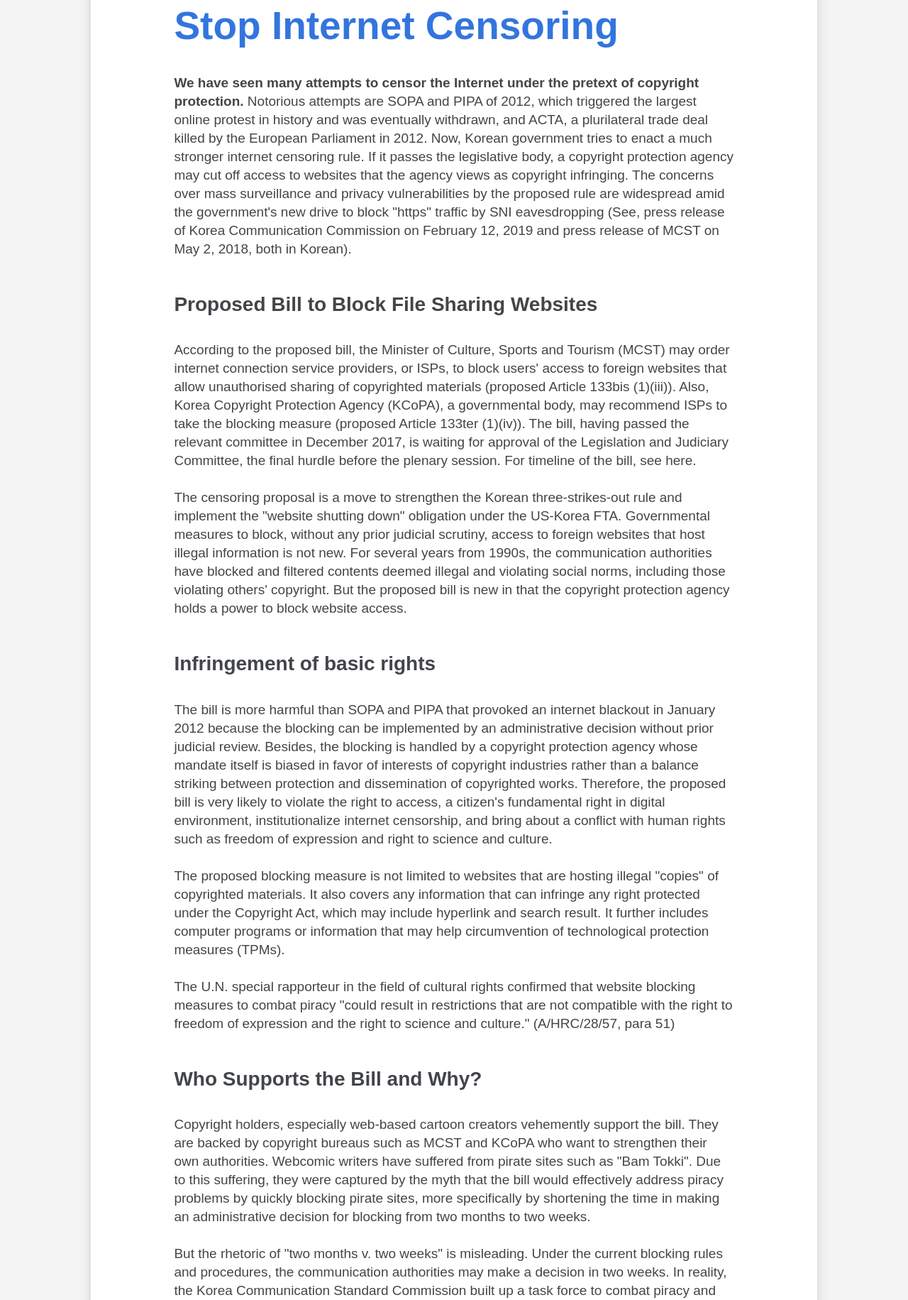
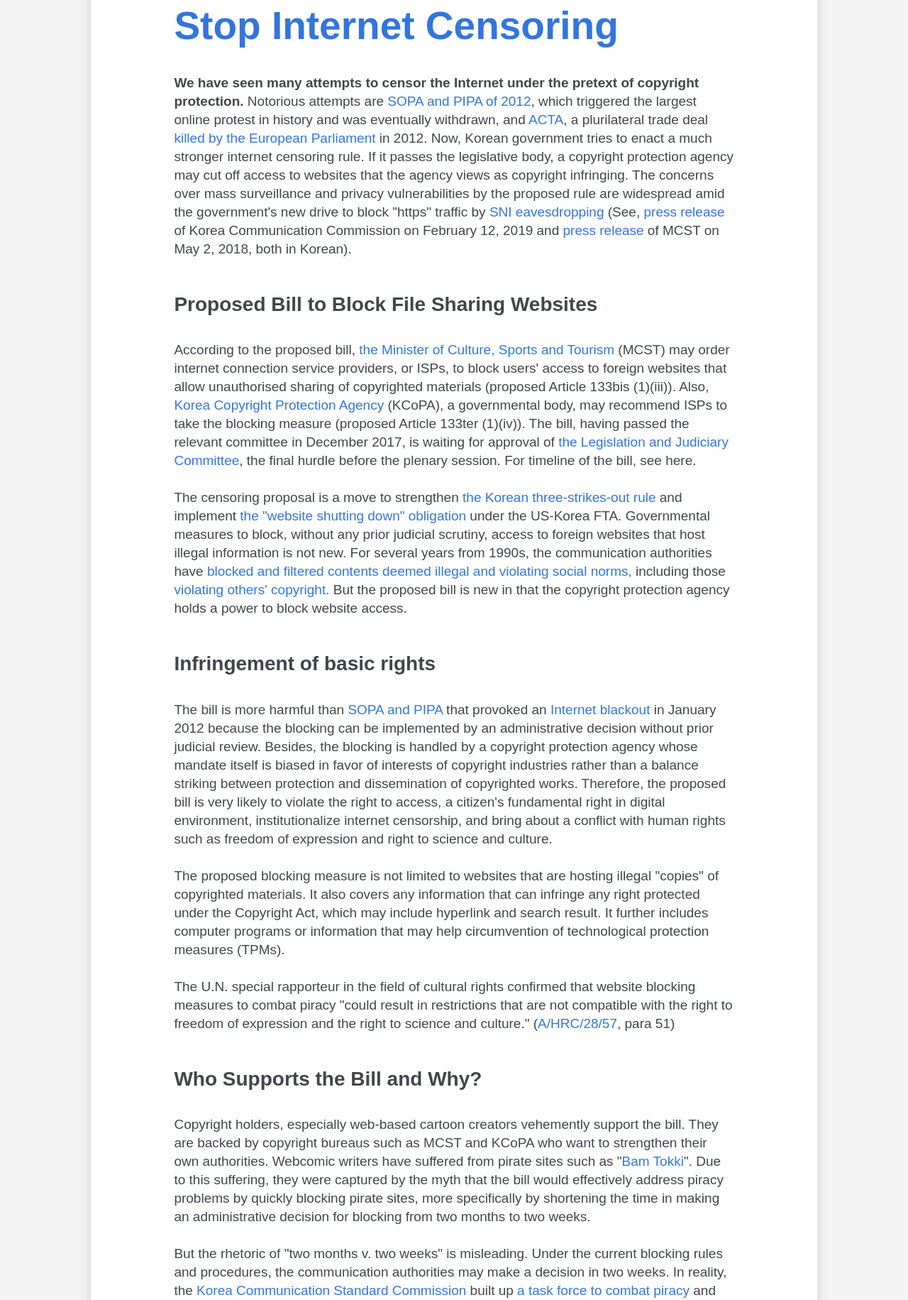
Before and after one commit to sujinlee0616/Stop-Internet-Censoring, a plain HTML site: page index.html in a window 1280 px wide. Shown: the part 542-2373 px from the top of the page at 71% size. Drawn offline with nearby package versions, Linux system fonts and the light colour scheme.

Commit message:
Add links and improve some styles

```diff
--- a/css/style.css
+++ b/css/style.css
@@ -75,7 +75,8 @@
 /* Contents */
 h1.display-4{color: #3375DE; font-size: 55px; font-family: "Source Sans Pro Bold", sans-serif; font-weight: 700;
 margin: 35px 0;}
-.lead, .table{color: #424549; font-size: 19px; font-family: "Source Sans Pro", sans-serif; font-weight: 400; line-height: 26px;}
+.lead, .table, .lof-list, .ta-list{color: #424549; font-size: 19px; font-family: "Source Sans Pro", sans-serif; font-weight: 400; line-height: 26px;}
+.lead a, .table a, .lof-list a, .ta-list a{color: #3375DE;}
 .subtitle{color: #424549; font-size: 28px; font-family: "Source Sans Pro Bold", sans-serif; font-weight: 700; margin: 35px 0;}
 .howto{color: #3375de; font-size: 22px;
         font-family: "Source Sans Pro Bold", sans-serif; font-weight: 700;
@@ -83,9 +84,6 @@
 
 
 /* Lists */
-.lof-list, .ta-list{
-  color: #424549; font-size: 19px; font-family: "Source Sans Pro", sans-serif; font-weight: 400; line-height: 26px;
-}
 ul.lof-list {
   list-style: none;
   margin-left: 20px;
--- a/index.html
+++ b/index.html
@@ -101,33 +101,33 @@
           <h1 class="display-4">Stop Internet Censoring</h1>
           <p class="lead">
             <strong>We have seen many attempts to censor the Internet under the pretext of copyright protection.</strong>
-            Notorious attempts are SOPA and PIPA of 2012, which triggered the largest online protest in history and was
-            eventually withdrawn, and ACTA, a plurilateral trade deal killed by the
-            European Parliament in 2012. Now, Korean government tries to enact a much stronger internet censoring rule.
+            Notorious attempts are <a href="http://sopastrike.com/" target="_blank">SOPA and PIPA of 2012</a>, which triggered the largest online protest in history and was
+            eventually withdrawn, and <a href="https://www.eff.org/issues/acta" target="_blank">ACTA</a>, a plurilateral trade deal <a href="https://www.euractiv.com/section/digital/news/goodbye-acta-eu-parliament-rejects-anti-piracy-treaty/" target="_blank">killed by the
+            European Parliament</a> in 2012. Now, Korean government tries to enact a much stronger internet censoring rule.
             If it passes the legislative body, a copyright protection agency may cut off access to websites that the
             agency views as copyright infringing. The concerns over mass
             surveillance and privacy vulnerabilities by the proposed rule are widespread amid the government&apos;s new
-            drive to block &quot;https&quot; traffic by SNI eavesdropping (See, press release of Korea Communication
-            Commission on February 12, 2019 and press release of MCST on May 2, 2018, both in Korean).
+            drive to block &quot;https&quot; traffic by <a href="https://torrentfreak.com/south-korea-expands-site-blocking-efforts-with-sni-eavesdropping-190214/" target="_blank">SNI eavesdropping</a> (See, <a href="https://kcc.go.kr/user.do?mode=view&page=A05030000&dc=K05030000&boardId=1113&cp=1&ctx=ALL&searchKey=ALL&searchVal=https&boardSeq=46820" target="_blank">press release</a> of Korea Communication
+            Commission on February 12, 2019 and <a href="https://www.mcst.go.kr/kor/s_notice/press/pressView.jsp?pSeq=16672&pMenuCD=0302000000&pCurrentPage=1&pTypeDept=&pSearchType=01&pSearchWord=%EC%9B%B9%ED%88%B0" target="_blank">press release</a> of MCST on May 2, 2018, both in Korean).
           </p>
         </section>
 
         <section class="mb-5" id="bill">
           <h2 class="subtitle">Proposed Bill to Block File Sharing Websites</h2>
           <p class="lead">
-            According to the proposed bill, the Minister of Culture, Sports and Tourism (MCST) may order internet
+            According to the proposed bill, <a href="https://www.mcst.go.kr/english/index.jsp" target="_blank">the Minister of Culture, Sports and Tourism</a> (MCST) may order internet
             connection service providers, or ISPs, to block users&apos; access to foreign websites that allow
-            unauthorised sharing of copyrighted materials (proposed Article 133bis (1)(iii)). Also, Korea Copyright
-            Protection Agency (KCoPA), a governmental body, may recommend ISPs to take the blocking measure (proposed
+            unauthorised sharing of copyrighted materials (proposed Article 133bis (1)(iii)). Also, <a href="https://www.kcopa.or.kr/eng/index.do" target="_blank">Korea Copyright
+            Protection Agency</a> (KCoPA), a governmental body, may recommend ISPs to take the blocking measure (proposed
             Article 133ter (1)(iv)). The bill, having passed the relevant committee in December 2017, is waiting for
-            approval of the Legislation and Judiciary Committee, the final hurdle before the plenary session. For
+            approval of <a href="http://legislation.na.go.kr/legislation/index.do" target="_blank">the Legislation and Judiciary Committee</a>, the final hurdle before the plenary session. For
             timeline of the bill, see here.
             <br>
-            <br>The censoring proposal is a move to strengthen the Korean three-strikes-out rule and implement the
-            &quot;website shutting down&quot; obligation under the US-Korea FTA. Governmental measures to block, without
+            <br>The censoring proposal is a move to strengthen <a href="https://opennet.or.kr/copyright-reform" target="_blank">the Korean three-strikes-out rule</a> and implement <a href="https://www.eff.org/deeplinks/2007/06/latest-u-s-free-trade-agreement-contains-new-twist" target="_blank">the
+            &quot;website shutting down&quot; obligation</a> under the US-Korea FTA. Governmental measures to block, without
             any prior judicial scrutiny, access to foreign websites that host illegal information is not new. For
-            several years from 1990s, the communication authorities have blocked and filtered contents deemed illegal
-            and violating social norms, including those violating others&apos; copyright. But the proposed bill is new
+            several years from 1990s, the communication authorities have <a href="https://freedomhouse.org/report/freedom-net/2018/south-korea" target="_blank">blocked and filtered contents deemed illegal
+            and violating social norms,</a> including those <a href="https://www.eff.org/ko/deeplinks/2014/05/south-korea-officials-enact-de-facto-sopa-regime-block-foreign-websites" target="_blank">violating others&apos; copyright.</a> But the proposed bill is new
             in that the copyright protection agency holds a power to block website access.
           </p>
         </section>
@@ -135,7 +135,7 @@
         <section class="mb-5" id="rights">
           <h2 class="subtitle">Infringement of basic rights</h2>
           <p class="lead">
-            The bill is more harmful than SOPA and PIPA that provoked an internet blackout in January 2012 because the
+            The bill is more harmful than <a href="http://sopastrike.com/" target="_blank">SOPA and PIPA</a> that provoked an <a href="https://en.wikipedia.org/wiki/Protests_against_SOPA_and_PIPA" target="_blank">Internet blackout</a> in January 2012 because the
             blocking can be implemented by an administrative decision without prior judicial review. Besides, the
             blocking is handled by a copyright protection agency whose mandate itself is biased in favor of interests of
             copyright industries rather than a balance striking between protection and dissemination of copyrighted
@@ -148,7 +148,7 @@
             information that may help circumvention of technological protection measures (TPMs).<br>
             <br>The U.N. special rapporteur in the field of cultural rights confirmed that website blocking measures to
             combat piracy &quot;could result in restrictions that are not compatible with the right to freedom of
-            expression and the right to science and culture.&quot; (A/HRC/28/57, para 51)
+            expression and the right to science and culture.&quot; (<a href="http://ap.ohchr.org/documents/dpage_e.aspx?si=A/HRC/28/57" target="_blank">A/HRC/28/57</a>, para 51)
           </p>
         </section>
 
@@ -157,13 +157,13 @@
           <p class="lead">
             Copyright holders, especially web-based cartoon creators vehemently support the bill. They are backed by
             copyright bureaus such as MCST and KCoPA who want to strengthen their own authorities. Webcomic writers have
-            suffered from pirate sites such as &quot;Bam Tokki&quot;. Due to this suffering, they were captured by the
+            suffered from pirate sites such as &quot;<a href="https://www.bamtoki.se/" target="_blank">Bam Tokki</a>&quot;. Due to this suffering, they were captured by the
             myth that the bill would effectively address piracy problems by quickly blocking pirate sites, more
             specifically by shortening the time in making an administrative decision for blocking from two months to two
             weeks. <br>
             <br>But the rhetoric of &quot;two months v. two weeks&quot; is misleading. Under the current blocking rules
-            and procedures, the communication authorities may make a decision in two weeks. In reality, the Korea
-            Communication Standard Commission built up a task force to combat piracy and proclaimed that its examination
+            and procedures, the communication authorities may make a decision in two weeks. In reality, the <a href="http://www.kocsc.or.kr/eng/mainPage.do" target="_blank">Korea
+            Communication Standard Commission</a> built up <a href="http://www.kocsc.or.kr/mainPage.do" target="_blank">a task force to combat piracy</a> and proclaimed that its examination
             on blocking would complete in four days.<br>
             <br>What the bill makes matters worse is skyrocketing of websites blocked by KCSC for the purpose of
             copyright protection. The bill provoked competition between administrative bodies in holding the blocking
@@ -171,27 +171,27 @@
             Assembly in December 2017 and the webcomic writers have crusaded to make the bill enacted, KCSC’s blocking
             decisions have tripled in 2018 (from 777 in 2017 to 2,338 in 2018). Further, KCSC tries to simplify the
             reporting and examination procedures for blocking decisions, implying a weakened procedural fairness.
-            <img class="w-100" src="./images/graph.png" alt="Graph about KCSC Blocking Decisions Against Foreign Pirate Websites" />
+            <img class="mt-3 mb-3 w-100" src="./images/graph.png" alt="Graph about KCSC Blocking Decisions Against Foreign Pirate Websites" />
           </p>
         </section>
 
         <section class="mb-5" id="lack">
           <h2 class="subtitle">Lack of Fairness and Legitimacy</h2>
           <p class="lead">
-            The copyright protection agency, i.e., KCoPA, is not a proper body to hold a power of website blocking as designed by the bill.
+            The copyright protection agency, i.e., <a href="https://www.kcopa.or.kr/eng/index.do" target="_blank">KCoPA</a>, is not a proper body to hold a power of website blocking as designed by the bill.
             <ul class="lof-list">
               <li class="mb-3">
                 <b>Firstly, KCoPA was established in 2016 by an amendment of the Copyright Act.</b> Its mandate is to provide copyright
-                protection services (Article 122-2 of the Copyright Act). The birth of KCoPA has a historical background. MCST had long
-                provided financial support to Copyright Protection Center, a private organization and one of the main branches of the
-                largest association of copyright industries. The tax money that MCST had provided for the copyright industries amounted
+                protection services (Article 122-2 of <a href="http://www.law.go.kr/lsInfoP.do?lsiSeq=192474&urlMode=engLsInfoR&viewCls=engLsInfoR#0000" target="_blank">the Copyright Act</a>). The birth of KCoPA has a historical background. MCST had long
+                provided financial support to Copyright Protection Center, a private organization and one of the main branches of <a href="https://kofoco.or.kr/" target="_blank">the
+                largest association of copyright industries</a>. The tax money that MCST had provided for the copyright industries amounted
                 KRW 29.9 billions for five years from 2011 to 2015. However, this huge financial support turned out to lack statutory
                 grounds. One way the MCST to avoid this problem is making the private Copyright Protection Center into a public body.
               </li>
               <li class="mb-3">
                 <b>Secondly, KCoPA violates the Copyright Act.</b> The Act requires KCoPA to constitute its committee by keeping a balance
                 between the number of members reflecting the interests of copyright holders and those reflecting the interests of users
-                (Article 122-6 of the Copyright Act). Yet, the committee was not formed under this requirement, and KCoPA has no plan to
+                (Article 122-6 of <a href="http://www.law.go.kr/lsInfoP.do?lsiSeq=192474&urlMode=engLsInfoR&viewCls=engLsInfoR#0000" target="_blank">the Copyright Act</a>). Yet, the committee was not formed under this requirement, and KCoPA has no plan to
                 change the committee construction before a three-years statutory term of office of the existing committee members.
               </li>
             </ul>
@@ -281,7 +281,8 @@
     <script src="https://code.jquery.com/jquery-3.3.1.slim.min.js"></script>
     <script src="https://cdnjs.cloudflare.com/ajax/libs/popper.js/1.14.7/umd/popper.min.js"></script>
     <script src="https://stackpath.bootstrapcdn.com/bootstrap/4.3.1/js/bootstrap.min.js"></script>
-    <!-- Table Script -->
+
+    <!-- Table : Insert data to table -->
     <script>
       var data = [{
         index: 1,
@@ -475,8 +476,6 @@
     <!-- Optional JavaScript -->
     <!-- jQuery first, then Popper.js, then Bootstrap JS -->
     <script src="https://ajax.googleapis.com/ajax/libs/jquery/3.3.1/jquery.min.js"></script>
-    <!-- <script src="https://cdnjs.cloudflare.com/ajax/libs/popper.js/1.14.6/umd/popper.min.js"></script> -->
-    <script src="https://stackpath.bootstrapcdn.com/bootstrap/4.2.1/js/bootstrap.min.js"></script>
     <script>
         /* Smooth scroll */
         $("a.smooth").on('click', function (e) {
```
